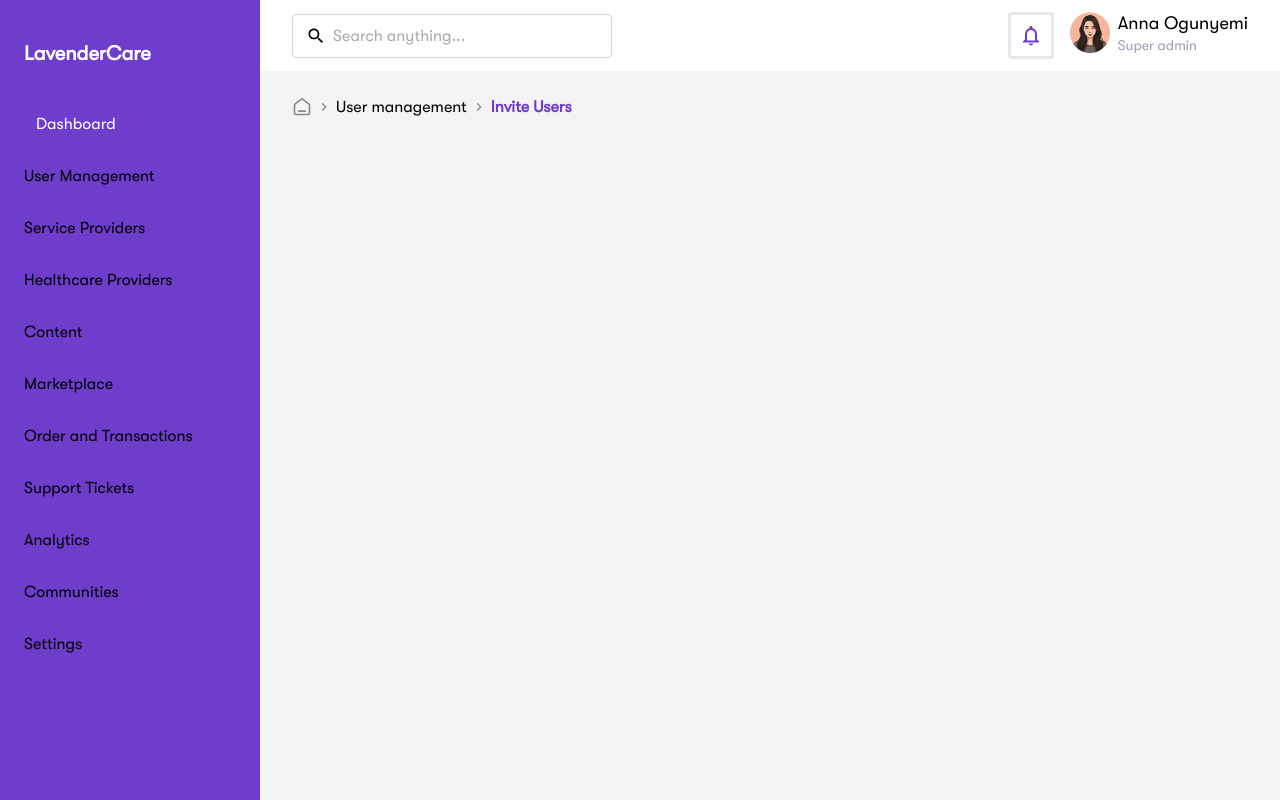
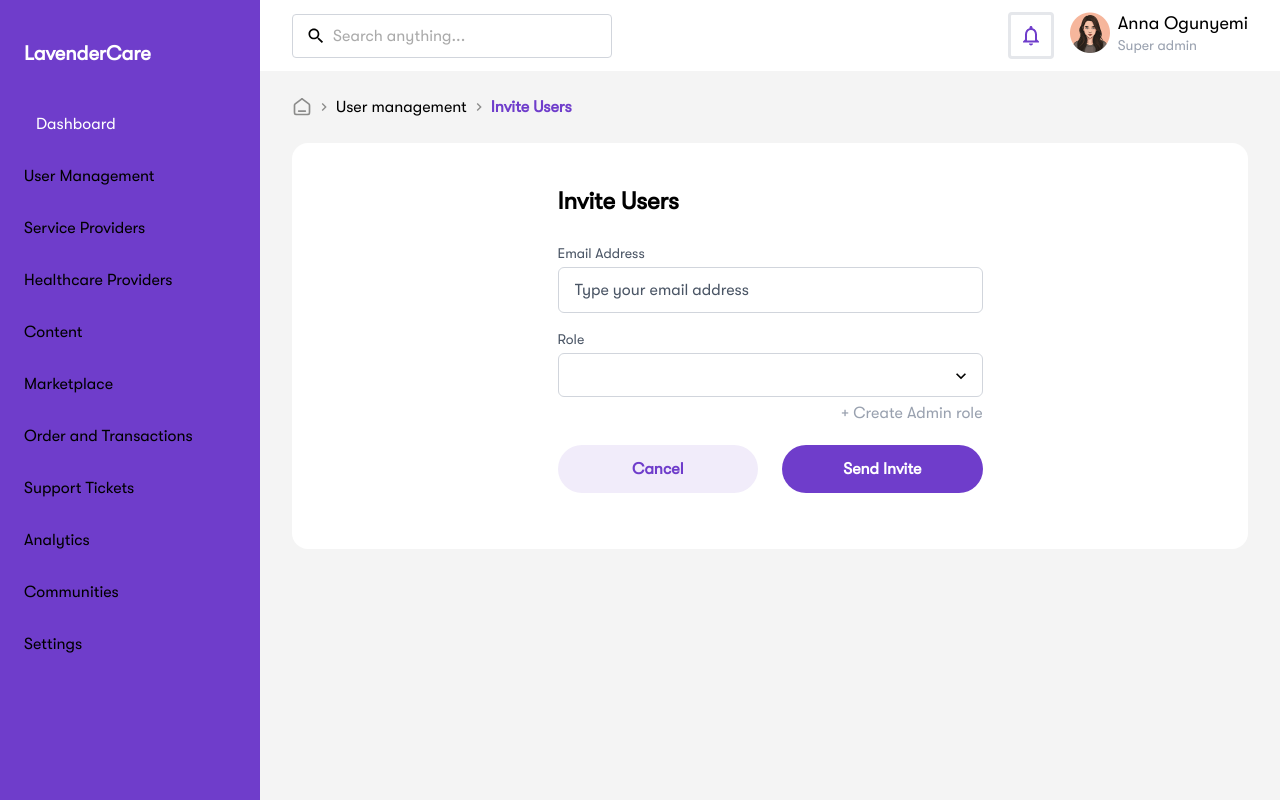
Before and after one commit to FrontendSuberu/lavenderCare, a React (Vite) app: page /admin/user-management/invite-user in a window 1280 px wide. Built offline with nearby package versions, Linux system fonts and the light colour scheme.

Commit message:
updated block

```diff
--- a/src/index.css
+++ b/src/index.css
@@ -15,6 +15,7 @@ body{
 
 :root {
   --primary-500: #6F3DCB;
+  --primary-50: #F1ECFA;
   --success: #F0F5EA;
   --success_text: #669F2A;
   --error: #FCE8E7;
--- a/src/pages/admin/userManagement/InviteUsers.jsx
+++ b/src/pages/admin/userManagement/InviteUsers.jsx
@@ -60,6 +60,63 @@ function InviteUsers() {
         </svg>
         <p className="text-(--primary-500) font-[600]">Invite Users</p>
       </div>
+
+      <div className="bg-white p-4 rounded-[16px]">
+        <div className="w-full max-w-[425px] mx-auto">
+          <h2 className="text-[24px] font-semibold py-6">Invite Users</h2>
+          <form className="pb-10">
+            <div className="flex flex-col gap-4">
+              <label>
+                <p className="text-sm text-gray-600 pb-1">Email Address</p>
+                <input
+                  type="text"
+                  className="placeholder:text-gray-600 py-[10px] px-4 rounded-md border-gray-300 w-full border"
+                  placeholder="Type your email address"
+                />
+              </label>
+
+              <label className="relative">
+                <p className="text-sm text-gray-600 pb-1">Role</p>
+                <div
+                  className="placeholder:text-gray-600 py-[10px] h-[44px] px-4 rounded-md border-gray-300 w-full border"
+                  placeholder="Type your email address"
+                />
+                <svg
+                  className="absolute right-3 top-[27px] transform translate-y-1/2 pointer-events-none"
+                  width="20"
+                  height="20"
+                  viewBox="0 0 20 20"
+                  fill="none"
+                  xmlns="http://www.w3.org/2000/svg"
+                >
+                  <g clip-path="url(#clip0_2109_31897)">
+                    <path
+                      d="M13.825 7.1582L10 10.9749L6.175 7.1582L5 8.3332L10 13.3332L15 8.3332L13.825 7.1582Z"
+                      fill="#020201"
+                    />
+                  </g>
+                  <defs>
+                    <clipPath id="clip0_2109_31897">
+                      <rect width="20" height="20" fill="white" />
+                    </clipPath>
+                  </defs>
+                </svg>
+              </label>
+              <p className="text-[16px] leading-0 text-gray-400 text-right">+ Create Admin role</p>
+            </div>
+
+            {/* invite user buttons */}
+            <div className="flex pt-8 flex-col md:flex-row gap-4 md:gap-6 items-center">
+                <button className="w-full bg-(--primary-50) text-(--primary-500) font-semibold py-3 rounded-full">
+                    Cancel
+                </button>
+                <button className="w-full bg-(--primary-500) text-white py-3 font-semibold rounded-full">
+                    Send Invite
+                </button>
+            </div>
+          </form>
+        </div>
+      </div>
     </div>
   );
 }
```
Also changed, not shown: src/pages/admin/serviceProvider/ServiceProvider.jsx (added, +10 -0 lines).
